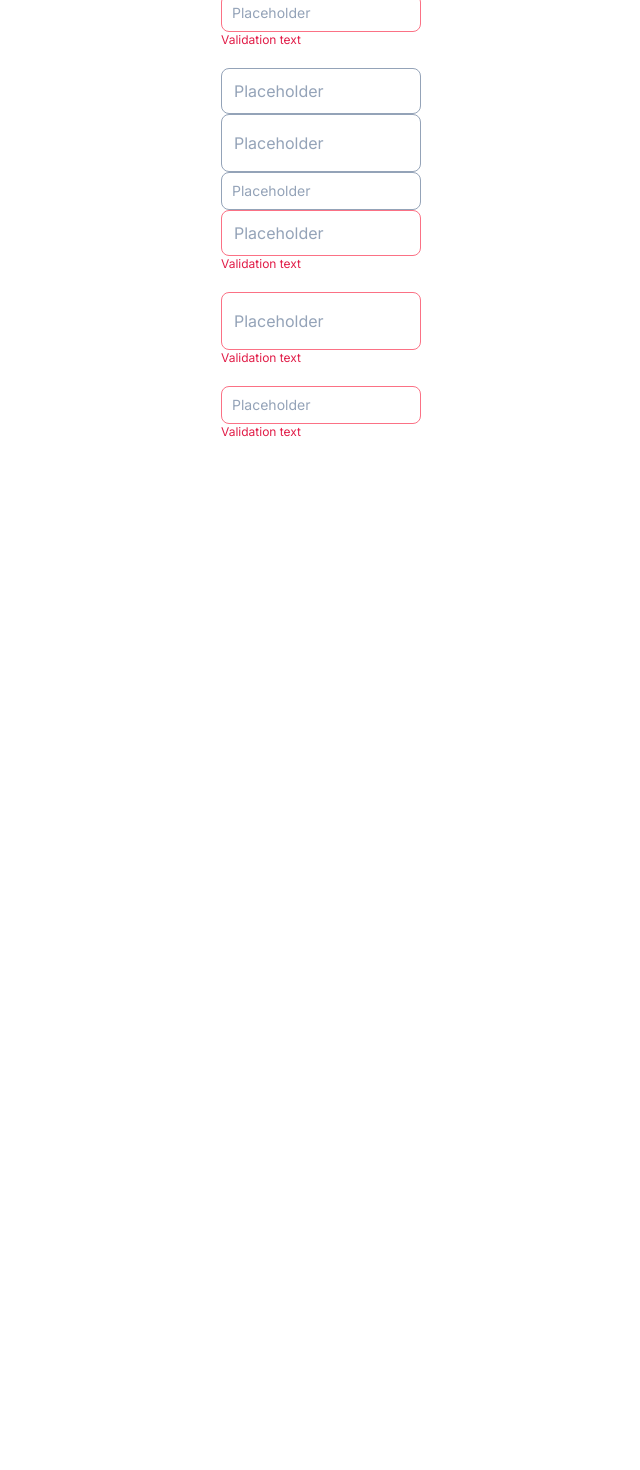
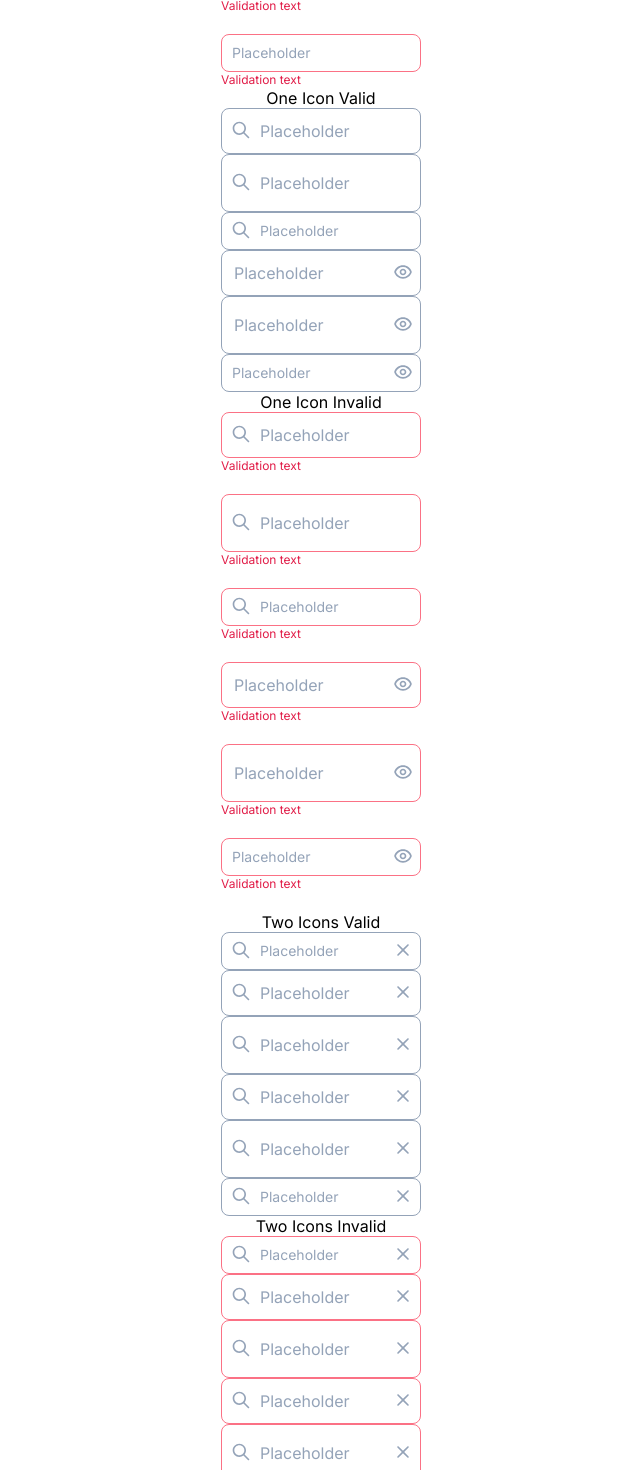
Before and after one commit to lubov-nefed/irina-nik-design-system, a React (Vite) app: page / in a window 1280 px wide. Shown: the part 360-1830 px from the top of the page, without its empty margins (319-959 px from the left). Before the commit the page ends 816 px from the top, so only its background shows below. Built offline with nearby package versions, Linux system fonts and the light colour scheme.

Commit message:
feat: add icons to Input

```diff
--- a/src/Inputs.tsx
+++ b/src/Inputs.tsx
@@ -7,6 +7,8 @@ function Inputs() {
   return (
     <>
       Inputs
+      <br />
+      No Icons Valid
       <br />
       <Input
         size="medium"
@@ -29,6 +31,8 @@ function Inputs() {
         isValid={true}
       />
       <br />
+      No Icons Invalid
+      <br />
       <Input
         size="medium"
         type="noIcon"
@@ -50,10 +54,32 @@ function Inputs() {
         isValid={false}
       />
       {/* === Icons === */}
+      One Icon Valid
       <br />
       <Input
         size="medium"
         type={{ oneIcon: { iconPosition: "left", iconSrc: iconSearch } }}
+        placeholder="Placeholder"
+        isValid={true}
+      />
+      <br />
+      <Input
+        size="big"
+        type={{ oneIcon: { iconPosition: "left", iconSrc: iconSearch } }}
+        placeholder="Placeholder"
+        isValid={true}
+      />
+      <br />
+      <Input
+        size="small"
+        type={{ oneIcon: { iconPosition: "left", iconSrc: iconSearch } }}
+        placeholder="Placeholder"
+        isValid={true}
+      />
+      <br />
+      <Input
+        size="medium"
+        type={{ oneIcon: { iconPosition: "right", iconSrc: iconEye } }}
         placeholder="Placeholder"
         isValid={true}
       />
@@ -67,10 +93,12 @@ function Inputs() {
       <br />
       <Input
         size="small"
-        type={{ twoIcons: { leftIconSrc: iconSearch, rightIconSrc: iconX } }}
+        type={{ oneIcon: { iconPosition: "right", iconSrc: iconEye } }}
         placeholder="Placeholder"
         isValid={true}
       />
+      <br />
+      One Icon Invalid
       <br />
       <Input
         size="medium"
@@ -81,7 +109,116 @@ function Inputs() {
       <br />
       <Input
         size="big"
+        type={{ oneIcon: { iconPosition: "left", iconSrc: iconSearch } }}
+        placeholder="Placeholder"
+        isValid={false}
+      />
+      <br />
+      <Input
+        size="small"
+        type={{ oneIcon: { iconPosition: "left", iconSrc: iconSearch } }}
+        placeholder="Placeholder"
+        isValid={false}
+      />
+      <br />
+      <Input
+        size="medium"
         type={{ oneIcon: { iconPosition: "right", iconSrc: iconEye } }}
+        placeholder="Placeholder"
+        isValid={false}
+      />
+      <br />
+      <Input
+        size="big"
+        type={{ oneIcon: { iconPosition: "right", iconSrc: iconEye } }}
+        placeholder="Placeholder"
+        isValid={false}
+      />
+      <br />
+      <Input
+        size="small"
+        type={{ oneIcon: { iconPosition: "right", iconSrc: iconEye } }}
+        placeholder="Placeholder"
+        isValid={false}
+      />
+      <br />
+      Two Icons Valid
+      <br />
+      <Input
+        size="small"
+        type={{ twoIcons: { leftIconSrc: iconSearch, rightIconSrc: iconX } }}
+        placeholder="Placeholder"
+        isValid={true}
+      />
+      <br />
+      <Input
+        size="medium"
+        type={{ twoIcons: { leftIconSrc: iconSearch, rightIconSrc: iconX } }}
+        placeholder="Placeholder"
+        isValid={true}
+      />
+      <br />
+      <Input
+        size="big"
+        type={{ twoIcons: { leftIconSrc: iconSearch, rightIconSrc: iconX } }}
+        placeholder="Placeholder"
+        isValid={true}
+      />
+      <br />
+      <Input
+        size="medium"
+        type={{ twoIcons: { leftIconSrc: iconSearch, rightIconSrc: iconX } }}
+        placeholder="Placeholder"
+        isValid={true}
+      />
+      <br />
+      <Input
+        size="big"
+        type={{ twoIcons: { leftIconSrc: iconSearch, rightIconSrc: iconX } }}
+        placeholder="Placeholder"
+        isValid={true}
+      />
+      <br />
+      <Input
+        size="small"
+        type={{ twoIcons: { leftIconSrc: iconSearch, rightIconSrc: iconX } }}
+        placeholder="Placeholder"
+        isValid={true}
+      />
+      <br />
+      Two Icons Invalid
+      <br />
+      <Input
+        size="small"
+        type={{ twoIcons: { leftIconSrc: iconSearch, rightIconSrc: iconX } }}
+        placeholder="Placeholder"
+        isValid={false}
+      />
+      <br />
+      <Input
+        size="medium"
+        type={{ twoIcons: { leftIconSrc: iconSearch, rightIconSrc: iconX } }}
+        placeholder="Placeholder"
+        isValid={false}
+      />
+      <br />
+      <Input
+        size="big"
+        type={{ twoIcons: { leftIconSrc: iconSearch, rightIconSrc: iconX } }}
+        placeholder="Placeholder"
+        isValid={false}
+      />
+      <br />
+      <Input
+        size="medium"
+        type={{ twoIcons: { leftIconSrc: iconSearch, rightIconSrc: iconX } }}
+        placeholder="Placeholder"
+        isValid={false}
+      />
+      <br />
+      <Input
+        size="big"
+        type={{ twoIcons: { leftIconSrc: iconSearch, rightIconSrc: iconX } }}
         placeholder="Placeholder"
         isValid={false}
       />
--- a/src/components/Input/Input.css
+++ b/src/components/Input/Input.css
@@ -49,6 +49,7 @@
 
 .input-validation-container {
   width: 200px;
+  position: relative;
   margin: 0 auto;
 }
 
@@ -60,3 +61,44 @@
   color: var(--rose-color-600);
   text-align: left;
 }
+
+.input-container {
+ display: inline-block;
+ position: relative;
+}
+
+.input-icon {
+  position: absolute;
+}
+
+.input-icon--left {
+  left: 10px;
+}
+
+.input-container--medium .input-icon--left {
+  top: 12px;
+}
+.input-container--big .input-icon--left {
+  top: 18px;
+}
+.input-container--small .input-icon--left {
+  top: 8px;
+}
+
+.input-icon--left+.input-medium, .input-icon--left+.input-big, .input-icon--left+.input-small {
+  padding-left: 38px;
+}
+
+.input-icon--right {
+  right: 8px;
+}
+
+.input-container--medium .input-icon--right {
+  top: 12px;
+}
+.input-container--big .input-icon--right {
+  top: 18px;
+}
+.input-container--small .input-icon--right {
+  top: 8px;
+}
--- a/src/components/Input/Input.tsx
+++ b/src/components/Input/Input.tsx
@@ -16,9 +16,50 @@ const Input: React.FC<IInputProps> = (props) => {
     : `input input-${props.size} input--non-valid ${textSize} font-normal`;
 
   if (props.isValid) {
+    if ("noIcon" === props.type) {
       return <input placeholder={props.placeholder} className={className} />;
     }
+    if ("oneIcon" in props.type) {
+      return (
+        <div className={`input-container input-container--${props.size}`}>
+          {props.type.oneIcon.iconPosition === "left" && (
+            <img
+              className="input-icon input-icon--left"
+              src={props.type.oneIcon.iconSrc}
+              alt="Input icon"
+            />
+          )}
+          <input placeholder={props.placeholder} className={className} />
+          {props.type.oneIcon.iconPosition === "right" && (
+            <img
+              className="input-icon input-icon--right"
+              src={props.type.oneIcon.iconSrc}
+              alt="Input icon"
+            />
+          )}
+        </div>
+      );
+    }
+    if ("twoIcons" in props.type) {
+      return (
+        <div className={`input-container input-container--${props.size}`}>
+          <img
+            className="input-icon input-icon--left"
+            src={props.type.twoIcons.leftIconSrc}
+            alt="Input icon"
+          />
+          <input placeholder={props.placeholder} className={className} />
+          <img
+            className="input-icon input-icon--right"
+            src={props.type.twoIcons.rightIconSrc}
+            alt="Input icon"
+          />
+        </div>
+      );
+    }
+  }
   if (!props.isValid) {
+    if ("noIcon" === props.type) {
       return (
         <div className="input-validation-container">
           <input placeholder={props.placeholder} className={className} />
@@ -28,6 +69,50 @@ const Input: React.FC<IInputProps> = (props) => {
         </div>
       );
     }
+    if ("oneIcon" in props.type) {
+      return (
+        <div
+          className={`input-validation-container input-container--${props.size}`}
+        >
+          {props.type.oneIcon.iconPosition === "left" && (
+            <img
+              className="input-icon input-icon--left"
+              src={props.type.oneIcon.iconSrc}
+              alt="Input icon"
+            />
+          )}
+          <input placeholder={props.placeholder} className={className} />
+          {props.type.oneIcon.iconPosition === "right" && (
+            <img
+              className="input-icon input-icon--right"
+              src={props.type.oneIcon.iconSrc}
+              alt="Input icon"
+            />
+          )}
+          <p className="input-validation-text text-xs font-normal">
+            Validation text
+          </p>
+        </div>
+      );
+    }
+    if ("twoIcons" in props.type) {
+      return (
+        <div className={`input-container input-container--${props.size}`}>
+          <img
+            className="input-icon input-icon--left"
+            src={props.type.twoIcons.leftIconSrc}
+            alt="Input icon"
+          />
+          <input placeholder={props.placeholder} className={className} />
+          <img
+            className="input-icon input-icon--right"
+            src={props.type.twoIcons.rightIconSrc}
+            alt="Input icon"
+          />
+        </div>
+      );
+    }
+  }
 };
 
 export { Input };
```
Lines whose indentation alone changed are shown as unchanged.
